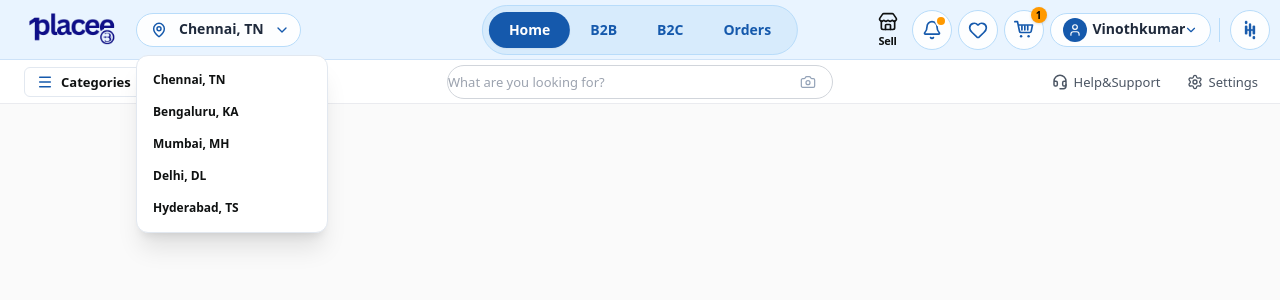
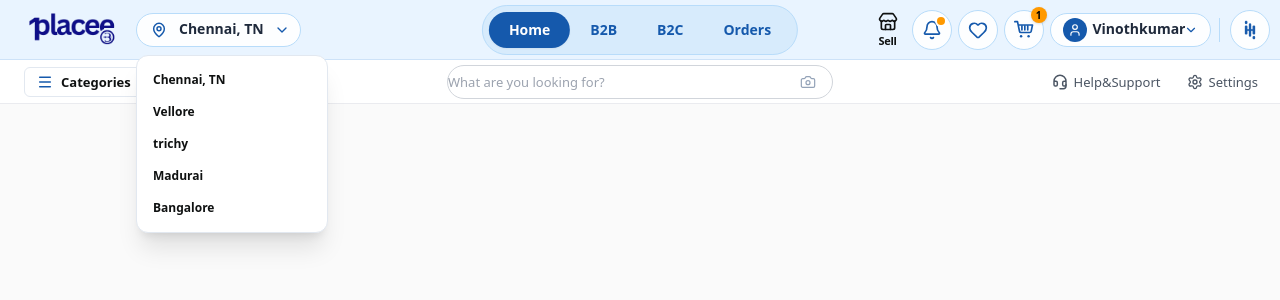
Before and after one commit to BTC-2025/1PLACEE-BUS-FE, a Next.js app: page / in a window 1280 px wide. Both pictures are taken after a click on the button "Chennai, TN". Shown: the top 300 px of the page. Built offline with nearby package versions, Linux system fonts and the light colour scheme.

Commit message:
fix(locations): update location list

```diff
--- a/src/components/BusinessNavbar.tsx
+++ b/src/components/BusinessNavbar.tsx
@@ -122,7 +122,7 @@ export const BusinessNavbar: React.FC = () => {
 
             {isLocationOpen && (
               <div className="absolute left-0 mt-2 w-48 bg-white rounded-xl shadow-xl py-2 border border-slate-200 z-50 text-xs">
-                {["Chennai, TN", "Bengaluru, KA", "Mumbai, MH", "Delhi, DL", "Hyderabad, TS"].map(
+                {["Chennai, TN", "Vellore", "trichy", "Madurai", "Bangalore"].map(
                   (loc) => (
                     <button
                       key={loc}
```
